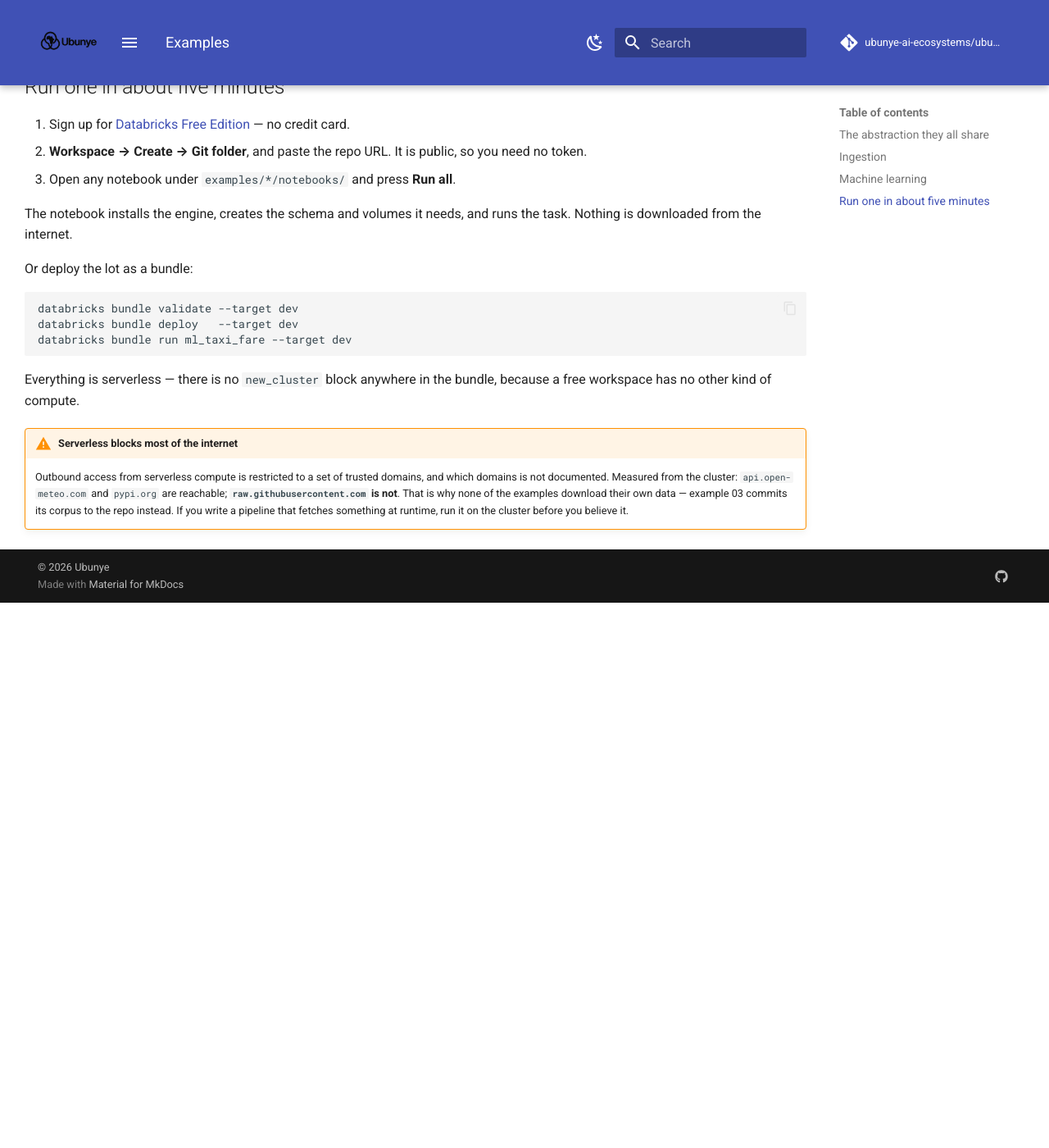
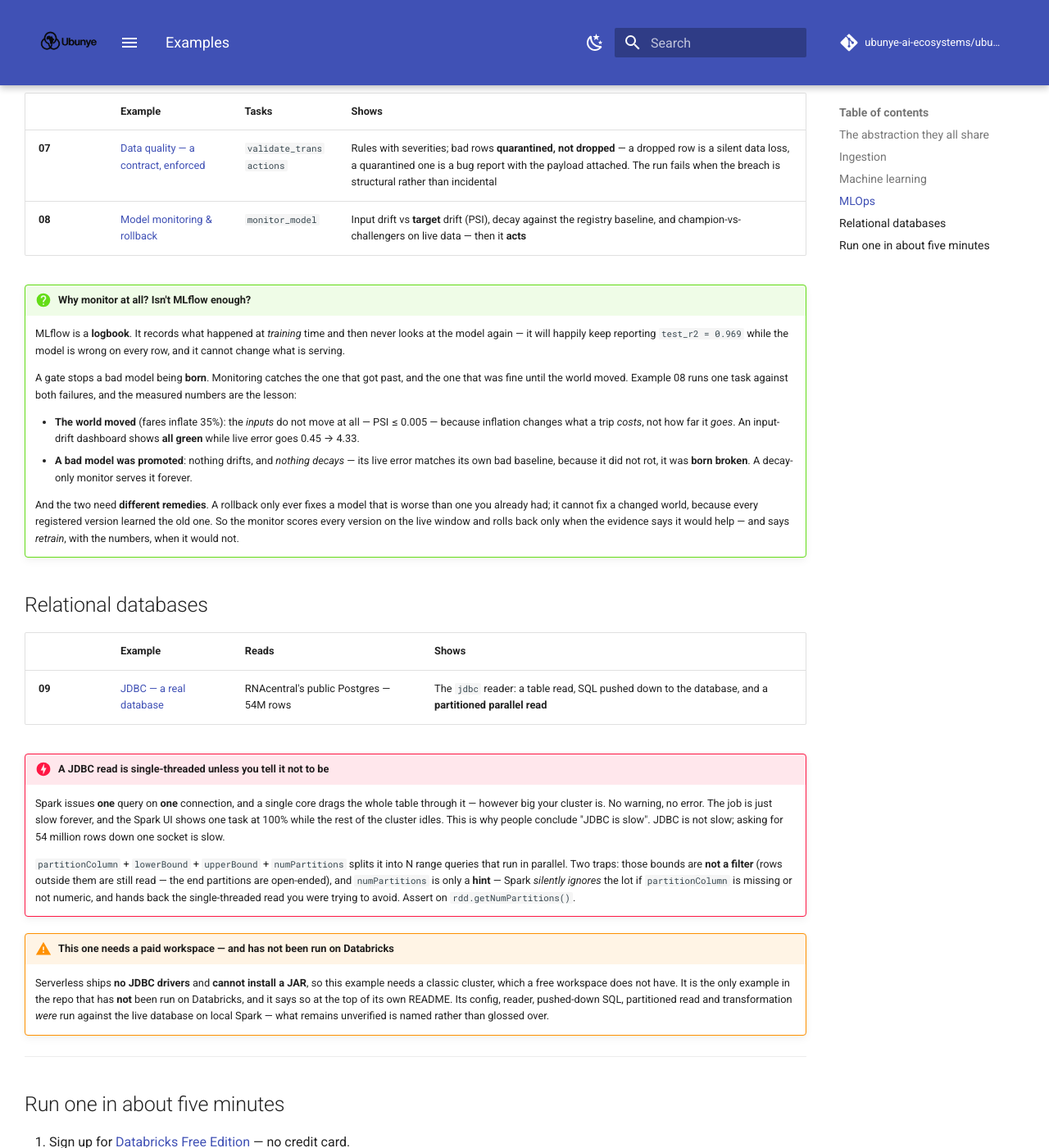
Before and after one commit to ubunye-ai-ecosystems/ubunye_engine, an MkDocs documentation site: the page built from docs/examples/index.md, in a window 1280 px wide and 1400 px high, scrolled down 1615 px. Shown: the whole window at 82% size. Built offline with MkDocs 1.6.1 and Material for MkDocs 9.7.7, drawn with Linux system fonts in a browser that asks for light colours; comment, search, counter and statistics services are not loaded; before the commit the page ends 2350 px from its top, so only the background shows below that; some of the changed text lies outside the part shown.

Commit message:
docs(site): add the MLOps examples (data contracts, monitoring, rollback) (#26)
* docs(site): add the MLOps examples — data contracts, monitoring, rollback

The Examples page listed six. There are eight. Adds an MLOps section for
07 (data quality) and 08 (model monitoring), and answers the question the
monitoring example exists to answer -- isn't MLflow enough? -- with the
numbers measured on the deployed run rather than an assertion.

Co-Authored-By: Claude Opus 4.8 <noreply@anthropic.com>
Claude-Session: https://claude.ai/code/session_01E55iQGmScnkLqrNDEJaKT3

* docs(site): add example 09 (JDBC) and correct the "every example has been run" claim

Adds the JDBC example, the partitioned-read trap it exists to teach, and an honest
note that it is the one example not run on Databricks -- it needs a classic cluster,
which a free workspace does not have.

The page said "every one of them has been run on real Databricks". That is now false,
and a false claim there makes the true one worthless.

Co-Authored-By: Claude Opus 4.8 <noreply@anthropic.com>
Claude-Session: https://claude.ai/code/session_01E55iQGmScnkLqrNDEJaKT3

---------

Co-authored-by: Claude Opus 4.8 <noreply@anthropic.com>

```diff
--- a/docs/examples/index.md
+++ b/docs/examples/index.md
@@ -5,9 +5,10 @@ Worked, deployable pipelines live in their own repository:
 [**ubunye-ai-ecosystems/ubunye-examples** on GitHub](https://github.com/ubunye-ai-ecosystems/ubunye-examples){ .md-button .md-button--primary }
 
 They install the engine from PyPI (`ubunye-engine==0.3.0`), so what you run there is
-what you get from `pip install` — not an unreleased branch. **Every one of them has
-been run on real Databricks**, deployed as a Databricks Asset Bundle, with the output
-inspected. Not merely validated. Run.
+what you get from `pip install` — not an unreleased branch. **Examples 01–08 have been
+run on real Databricks**, deployed as a Databricks Asset Bundle, with the output
+inspected. Not merely validated. Run. (Example 09 needs a classic cluster and has not —
+see the note against it.)
 
 ---
 
@@ -51,6 +52,66 @@ task. They differ in what `transformations.py` says, not in shape.
     the registry at all, because somebody downstream will eventually load "the
     production model" without reading the label.
 
+## MLOps
+
+| | Example | Tasks | Shows |
+|---|---|---|---|
+| **07** | [Data quality — a contract, enforced](https://github.com/ubunye-ai-ecosystems/ubunye-examples/tree/main/examples/07_data_quality) | `validate_transactions` | Rules with severities; bad rows **quarantined, not dropped** — a dropped row is a silent data loss, a quarantined one is a bug report with the payload attached. The run fails when the breach is structural rather than incidental |
+| **08** | [Model monitoring & rollback](https://github.com/ubunye-ai-ecosystems/ubunye-examples/tree/main/examples/08_model_monitoring) | `monitor_model` | Input drift vs **target** drift (PSI), decay against the registry baseline, and champion-vs-challengers on live data — then it **acts** |
+
+!!! question "Why monitor at all? Isn't MLflow enough?"
+
+    MLflow is a **logbook**. It records what happened at *training* time and then never
+    looks at the model again — it will happily keep reporting `test_r2 = 0.969` while
+    the model is wrong on every row, and it cannot change what is serving.
+
+    A gate stops a bad model being **born**. Monitoring catches the one that got past,
+    and the one that was fine until the world moved. Example 08 runs one task against
+    both failures, and the measured numbers are the lesson:
+
+    - **The world moved** (fares inflate 35%): the *inputs* do not move at all — PSI
+      ≤ 0.005 — because inflation changes what a trip *costs*, not how far it *goes*.
+      An input-drift dashboard shows **all green** while live error goes 0.45 → 4.33.
+    - **A bad model was promoted**: nothing drifts, and *nothing decays* — its live
+      error matches its own bad baseline, because it did not rot, it was **born
+      broken**. A decay-only monitor serves it forever.
+
+    And the two need **different remedies**. A rollback only ever fixes a model that is
+    worse than one you already had; it cannot fix a changed world, because every
+    registered version learned the old one. So the monitor scores every version on the
+    live window and rolls back only when the evidence says it would help — and says
+    *retrain*, with the numbers, when it would not.
+
+## Relational databases
+
+| | Example | Reads | Shows |
+|---|---|---|---|
+| **09** | [JDBC — a real database](https://github.com/ubunye-ai-ecosystems/ubunye-examples/tree/main/examples/09_jdbc_ingest) | RNAcentral's public Postgres — 54M rows | The `jdbc` reader: a table read, SQL pushed down to the database, and a **partitioned parallel read** |
+
+!!! danger "A JDBC read is single-threaded unless you tell it not to be"
+
+    Spark issues **one** query on **one** connection, and a single core drags the whole
+    table through it — however big your cluster is. No warning, no error. The job is
+    just slow forever, and the Spark UI shows one task at 100% while the rest of the
+    cluster idles. This is why people conclude "JDBC is slow". JDBC is not slow; asking
+    for 54 million rows down one socket is slow.
+
+    `partitionColumn` + `lowerBound` + `upperBound` + `numPartitions` splits it into N
+    range queries that run in parallel. Two traps: those bounds are **not a filter**
+    (rows outside them are still read — the end partitions are open-ended), and
+    `numPartitions` is only a **hint** — Spark *silently ignores* the lot if
+    `partitionColumn` is missing or not numeric, and hands back the single-threaded
+    read you were trying to avoid. Assert on `rdd.getNumPartitions()`.
+
+!!! warning "This one needs a paid workspace — and has not been run on Databricks"
+
+    Serverless ships **no JDBC drivers** and **cannot install a JAR**, so this example
+    needs a classic cluster, which a free workspace does not have. It is the only
+    example in the repo that has **not** been run on Databricks, and it says so at the
+    top of its own README. Its config, reader, pushed-down SQL, partitioned read and
+    transformation *were* run against the live database on local Spark — what remains
+    unverified is named rather than glossed over.
+
 ---
 
 ## Run one in about five minutes
```
